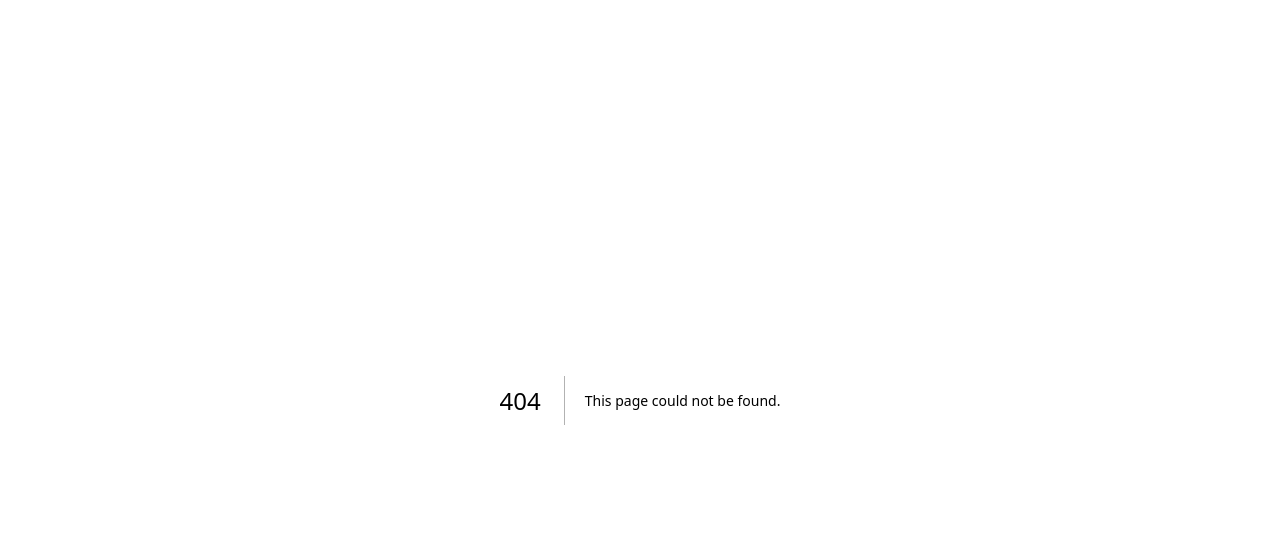
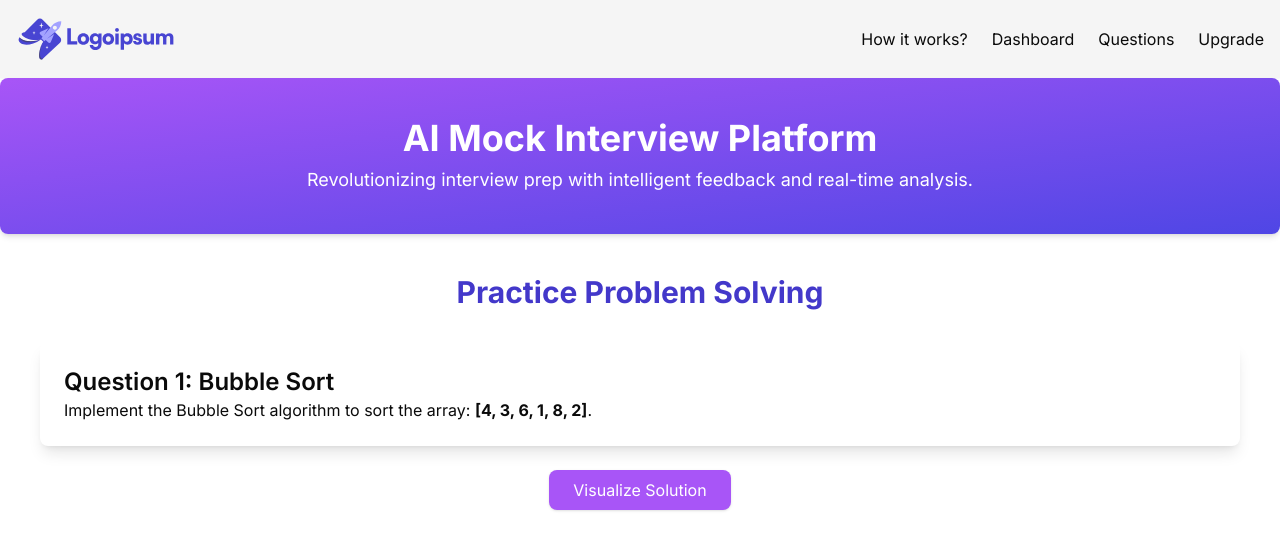
Before and after one commit to piyanshugehani/AI-PrepGem, a Next.js app: page /questions/1 in a window 1280 px wide. Before the commit this address had no page. Shown: the top 550 px of the page. Built offline with nearby package versions, Linux system fonts and the light colour scheme.

Commit message:
visualizer added

```diff
--- /dev/null
+++ b/app/questions/1/_components/Visualizer.jsx
@@ -0,0 +1,143 @@
+"use client";
+import { useState } from "react";
+import { motion } from "framer-motion";
+import gsap from "gsap";
+import React from "react";
+
+// Sorting Visualizer Component
+const SortingVisualizer = () => {
+  const initialArray = [4, 3, 6, 1, 8, 2];
+  const [array, setArray] = useState([...initialArray]);
+  const [activeBars, setActiveBars] = useState([]);
+  const [status, setStatus] = useState("");
+
+  const animateSorting = () => {
+  const animations = [];
+  const arrayCopy = [...initialArray];
+
+  // Bubble Sort Logic with Animation Steps
+  for (let i = 0; i < arrayCopy.length; i++) {
+    for (let j = 0; j < arrayCopy.length - i - 1; j++) {
+      animations.push({
+        compare: [j, j + 1],
+        swap: arrayCopy[j] > arrayCopy[j + 1] ? [j, j + 1] : null,
+      });
+      if (arrayCopy[j] > arrayCopy[j + 1]) {
+        const temp = arrayCopy[j];
+        arrayCopy[j] = arrayCopy[j + 1];
+        arrayCopy[j + 1] = temp;
+      }
+    }
+  }
+
+  // Animate the sorting process
+  animations.forEach(({ compare, swap }, idx) => {
+    setTimeout(() => {
+      setActiveBars(compare); // Highlight the bars being compared
+      setStatus(`Comparing indices ${compare[0]} and ${compare[1]}`);
+
+      // Animate comparison with GSAP
+      gsap.to(`#bar-${compare[0]}`, { y: -20, duration: 0.3, yoyo: true, repeat: 1 });
+      gsap.to(`#bar-${compare[1]}`, { y: -20, duration: 0.3, yoyo: true, repeat: 1 });
+
+      if (swap) {
+        setTimeout(() => {
+          setStatus(`Swapping indices ${swap[0]} and ${swap[1]}`);
+          const [i, j] = swap;
+
+          // Animate swapping with GSAP
+          gsap.to(`#bar-${i}`, { x: 50, duration: 0.5 });
+          gsap.to(`#bar-${j}`, { x: -50, duration: 0.5, onComplete: () => {
+              const newArray = [...array];
+              const temp = newArray[i];
+              newArray[i] = newArray[j];
+              newArray[j] = temp;
+              setArray(newArray);
+
+              // Reset bar positions
+              gsap.to(`#bar-${i}`, { x: 0, duration: 0 });
+              gsap.to(`#bar-${j}`, { x: 0, duration: 0 });
+          }});
+        }, 500);
+      }
+    }, idx * 1000);
+  });
+
+  setTimeout(() => {
+    setStatus("Sorting Complete!");
+    setActiveBars([]);
+  }, animations.length * 1000);
+};
+
+
+  return (
+    <div className="space-y-12 text-center">
+      <h3 className="text-xl font-semibold text-indigo-700">Sorting Visualizer</h3>
+      <div className="flex justify-center items-end gap-2 h-[250px] w-full relative">
+
+
+        {/* Bars */}
+        {array.map((value, idx) => (
+          <motion.div
+            key={idx}
+            id={`bar-${idx}`}
+            className={`w-10 flex flex-col items-center ${
+              activeBars.includes(idx) ? "bg-yellow-500" : "bg-gradient-to-r from-indigo-600 to-purple-600"
+            }`}
+            style={{ height: `${value * 30}px` }}
+          >
+            <span className="text-sm text-gray-800">{value}</span>
+          </motion.div>
+        ))}
+      </div>
+
+      <p className="text-lg font-semibold text-gray-700">{status}</p>
+
+      <button
+        onClick={animateSorting}
+        className="bg-purple-500 text-white px-4 py-2 rounded shadow-md hover:bg-purple-700"
+      >
+        Start Sorting Animation
+      </button>
+    </div>
+  );
+};
+
+// Questions Page
+const Visualizer = () => {
+  const [showVisualizer, setShowVisualizer] = useState(false);
+
+  return (
+    <div className="p-10">
+      <h1 className="text-3xl font-bold text-center text-indigo-700">Practice Problem Solving</h1>
+      <div className="mt-8 space-y-6">
+        <motion.div
+          className="bg-white p-6 rounded-lg shadow-lg"
+          initial={{ opacity: 0, y: -20 }}
+          animate={{ opacity: 1, y: 0 }}
+          transition={{ duration: 0.5 }}
+        >
+          <h2 className="text-2xl font-semibold">Question 1: Bubble Sort</h2>
+          <p>
+            Implement the Bubble Sort algorithm to sort the array: <b>[4, 3, 6, 1, 8, 2]</b>.
+          </p>
+        </motion.div>
+
+        <div className="flex justify-center">
+          {!showVisualizer ? (
+            <button
+              onClick={() => setShowVisualizer(true)}
+              className="bg-purple-500 text-white px-6 py-2 rounded-lg shadow hover:bg-purple-700"
+            >
+              Visualize Solution
+            </button>
+          ) : (
+            <SortingVisualizer />
+          )}
+        </div>
+      </div>
+    </div>
+  );
+};
+
+export default Visualizer;
--- /dev/null
+++ b/app/questions/1/page.jsx
@@ -0,0 +1,40 @@
+"use client"
+import { useEffect } from 'react';
+import Header from '@/app/dashboard/_components/Header'
+import React from 'react'
+import {motion} from 'framer-motion'
+import gsap from 'gsap';
+import Visualizer from './_components/Visualizer';
+
+function page() {
+    useEffect(() => {
+        gsap.fromTo(
+            '.roadmap-timeline',
+            { opacity: 0, x: -50 },
+            { opacity: 1, x: 0, duration: 1, stagger: 0.3, ease: 'power3.inOut' }
+        );
+    }, []);
+
+    const benefitVariants = {
+        hidden: { opacity: 0, scale: 0.9 },
+        visible: { opacity: 1, scale: 1, transition: { duration: 0.5 } },
+    };
+
+  return (
+    <div>
+            <Header />
+            <div>
+                {/* Introduction Section */}
+                <section className="text-center py-10 bg-gradient-to-br from-purple-500 to-indigo-600 rounded-lg shadow-md text-white">
+                    <h1 className="text-4xl font-bold">AI Mock Interview Platform</h1>
+                    <p className="mt-2 text-lg">Revolutionizing interview prep with intelligent feedback and real-time analysis.</p>
+                </section>
+                <Visualizer/>
+
+
+            </div>
+        </div>
+  )
+}
+
+export default page
--- a/app/questions/page.jsx
+++ b/app/questions/page.jsx
@@ -2,6 +2,7 @@
 import React, { useEffect, useRef } from 'react'
 import gsap from 'gsap'
 import Header from '../dashboard/_components/Header'
+import Link from 'next/link';
 
 function Page() {
   // Refs for elements to animate
@@ -50,8 +51,10 @@ function Page() {
                 >
                   <h3 className="text-xl font-semibold text-indigo-800">Question #{item}</h3>
                   <p className="mt-2 text-gray-600">This question tests your knowledge in algorithms and problem-solving skills. Can you solve it within 15 minutes?</p>
-                  <button className="mt-4 text-white bg-indigo-600 py-2 px-4 rounded-full hover:bg-indigo-700 transition-all">Start</button>
-                </div>
+                  <div className='mt-4'>
+                  <Link href="/questions/1" className=" mt-4 text-white bg-indigo-600 py-2 px-4 rounded-full hover:bg-indigo-700 transition-all">Start</Link>
+                  </div>
+                  </div>
               ))}
             </div>
           </section>
```
